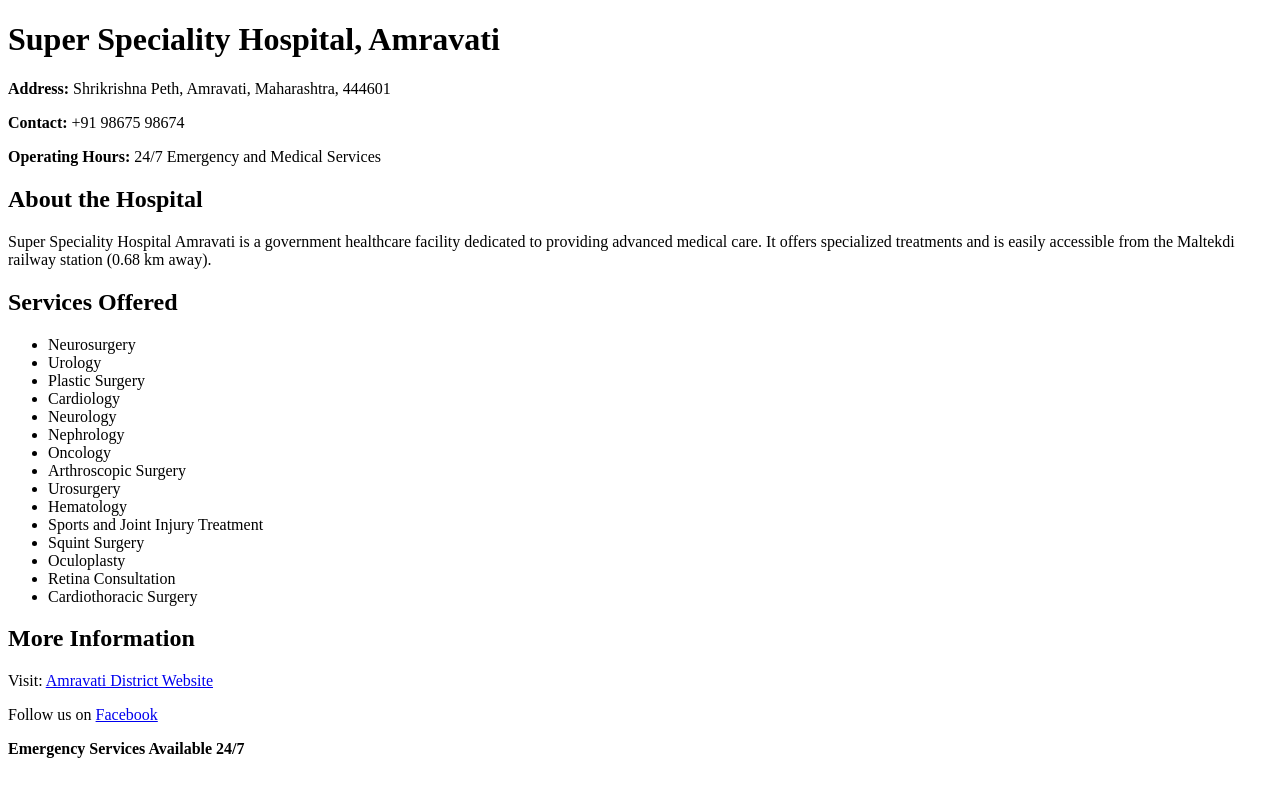
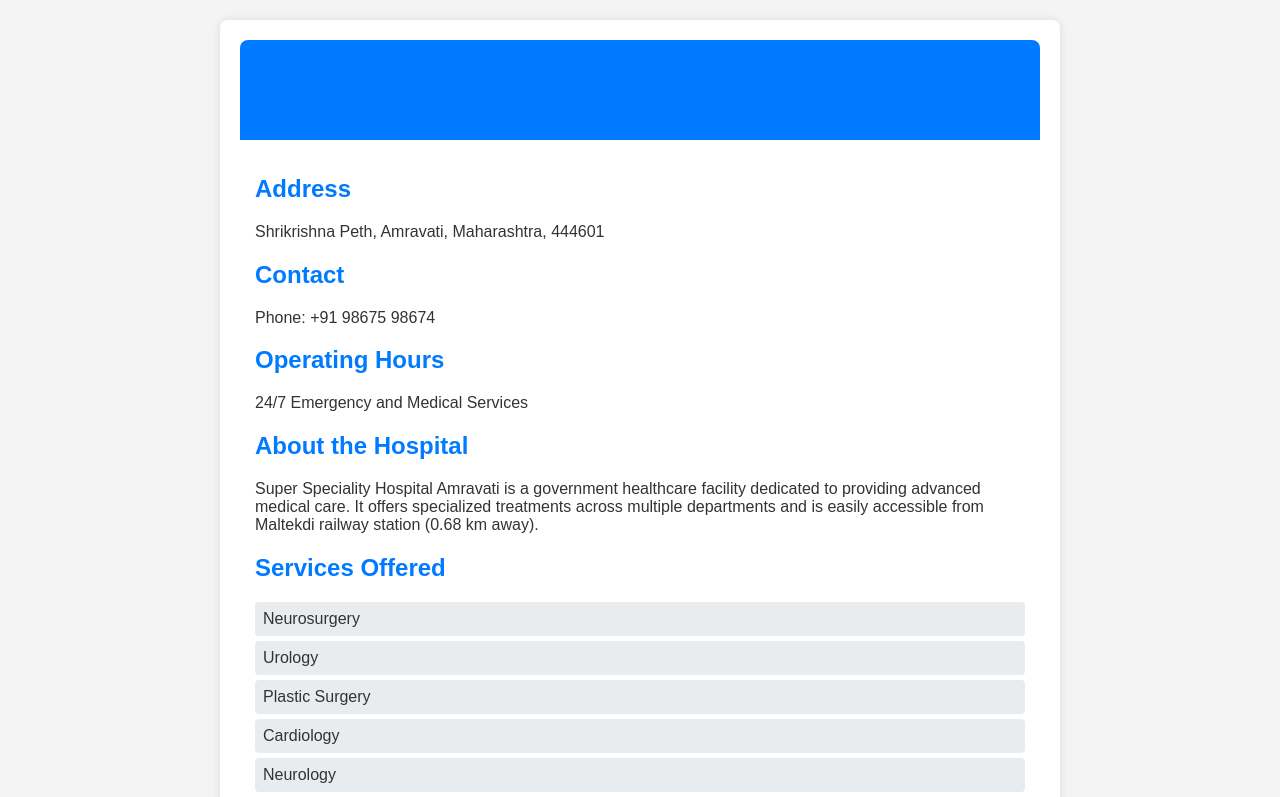
Before and after one commit to RahulNimkar036/amravati_super_speciality_hospital, a plain HTML site: page index.html in a window 1280 px wide. Shown: the top 797 px of the page. Drawn offline with Linux system fonts and the light colour scheme.

Commit message:
Update index.html
QR Code Source Data

```diff
--- a/index.html
+++ b/index.html
@@ -1,17 +1,85 @@
 <!DOCTYPE html>
-<html>
+<html lang="en">
 <head>
+    <meta charset="UTF-8">
+    <meta name="viewport" content="width=device-width, initial-scale=1.0">
     <title>Super Speciality Hospital, Amravati</title>
-    <meta charset="UTF-8">
+    <style>
+        body {
+            font-family: Arial, sans-serif;
+            margin: 0;
+            padding: 0;
+            background-color: #f4f4f4;
+            color: #333;
+        }
+        .container {
+            max-width: 800px;
+            margin: 20px auto;
+            background: #fff;
+            padding: 20px;
+            border-radius: 8px;
+            box-shadow: 0px 0px 10px rgba(0, 0, 0, 0.1);
+        }
+        h1, h2 {
+            color: #007bff;
+        }
+        .header {
+            text-align: center;
+            background: #007bff;
+            color: #fff;
+            padding: 10px;
+            border-radius: 8px 8px 0 0;
+        }
+        .info {
+            padding: 15px;
+        }
+        ul {
+            list-style-type: none;
+            padding: 0;
+        }
+        ul li {
+            background: #e9ecef;
+            margin: 5px 0;
+            padding: 8px;
+            border-radius: 4px;
+        }
+        a {
+            color: #007bff;
+            text-decoration: none;
+            font-weight: bold;
+        }
+        a:hover {
+            text-decoration: underline;
+        }
+        .footer {
+            text-align: center;
+            padding: 10px;
+            margin-top: 20px;
+            background: #007bff;
+            color: #fff;
+            border-radius: 0 0 8px 8px;
+        }
+    </style>
 </head>
 <body>
+
+    <div class="container">
+        <div class="header">
             <h1>Super Speciality Hospital, Amravati</h1>
-    <p><strong>Address:</strong> Shrikrishna Peth, Amravati, Maharashtra, 444601</p>
-    <p><strong>Contact:</strong> +91 98675 98674</p>
-    <p><strong>Operating Hours:</strong> 24/7 Emergency and Medical Services</p>
+        </div>
+
+        <div class="info">
+            <h2>Address</h2>
+            <p>Shrikrishna Peth, Amravati, Maharashtra, 444601</p>
+
+            <h2>Contact</h2>
+            <p>Phone: +91 98675 98674</p>
+
+            <h2>Operating Hours</h2>
+            <p>24/7 Emergency and Medical Services</p>
 
             <h2>About the Hospital</h2>
-    <p>Super Speciality Hospital Amravati is a government healthcare facility dedicated to providing advanced medical care. It offers specialized treatments and is easily accessible from the Maltekdi railway station (0.68 km away).</p>
+            <p>Super Speciality Hospital Amravati is a government healthcare facility dedicated to providing advanced medical care. It offers specialized treatments across multiple departments and is easily accessible from Maltekdi railway station (0.68 km away).</p>
 
             <h2>Services Offered</h2>
             <ul>
@@ -36,6 +104,14 @@
             <p>Visit: <a href="https://amravati.gov.in/public-utility/super-speciality-hospital/">Amravati District Website</a></p>
             <p>Follow us on <a href="https://www.facebook.com/superspecialityamt/">Facebook</a></p>
 
-    <p><strong>Emergency Services Available 24/7</strong></p>
+            <h2>Emergency Services</h2>
+            <p><strong>Available 24/7</strong></p>
+        </div>
+
+        <div class="footer">
+            <p>&copy; 2025 Super Speciality Hospital, Amravati</p>
+        </div>
+    </div>
+
 </body>
 </html>
```
Lines whose indentation alone changed are shown as unchanged.
